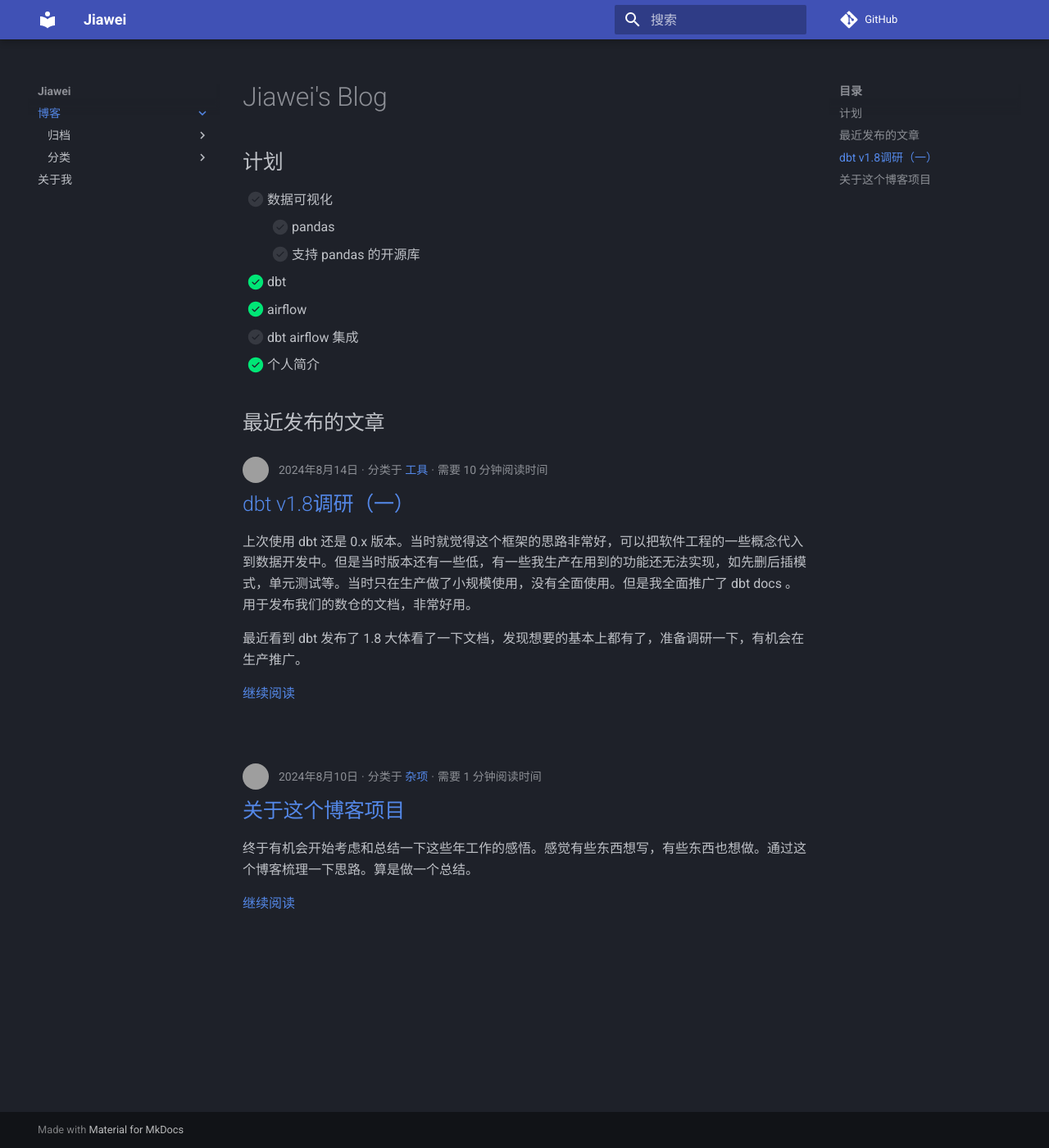
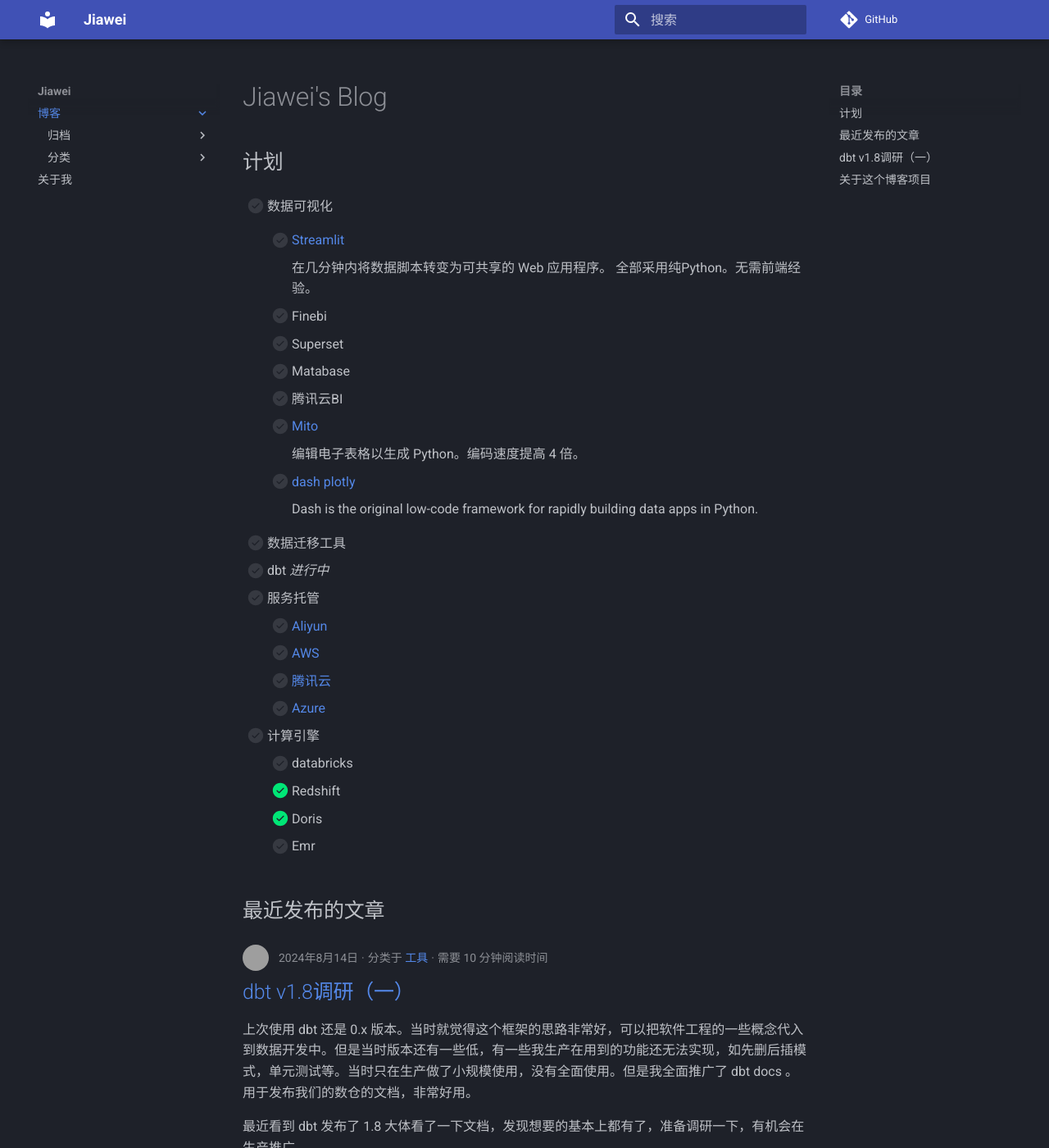
Before and after one commit to JiaweiData/JiaweiData.github.io, an MkDocs documentation site: the page built from docs/index.md, in a window 1280 px wide and 1400 px high. Shown: the whole window at 82% size. Built offline with MkDocs 1.6.1 and Material for MkDocs 9.7.7, drawn with Linux system fonts in a browser that asks for light colours; comment, search, counter and statistics services are not loaded; grey boxes are pictures that could not be loaded.

```diff
--- a/docs/index.md
+++ b/docs/index.md
@@ -3,11 +3,33 @@
 ## 计划
 
 - [ ] 数据可视化
-    - [ ] pandas
-    - [ ] 支持 pandas 的开源库
-- [x] dbt
-- [x] airflow
-- [ ] dbt airflow 集成
-- [x] 个人简介
+      - [ ] [Streamlit](https://streamlit.io/)
+
+        在几分钟内将数据脚本转变为可共享的 Web 应用程序。 全部采用纯Python。无需前端经验。
+
+      - [ ] Finebi
+      - [ ] Superset
+      - [ ] Matabase
+      - [ ] 腾讯云BI
+      - [ ] [Mito](https://www.trymito.io/)
+
+        编辑电子表格以生成 Python。编码速度提高 4 倍。
+
+      - [ ] [dash plotly](https://dash.plotly.com/)
+
+        Dash is the original low-code framework for rapidly building data apps in Python.
+
+- [ ] 数据迁移工具
+- [ ] dbt *进行中*
+- [ ] 服务托管
+    - [ ] [Aliyun](https://www.aliyun.com/)
+    - [ ] [AWS]()
+    - [ ] [腾讯云](https://cloud.tencent.com/)
+    - [ ] [Azure](https://azure.microsoft.com/zh-cn/)
+- [ ] 计算引擎
+    - [ ] databricks
+    - [x] Redshift
+    - [x] Doris
+    - [ ] Emr
 
 ## 最近发布的文章
```
Also changed, not shown: CHANGELOG.md (+7 -0 lines), .cz.toml.
